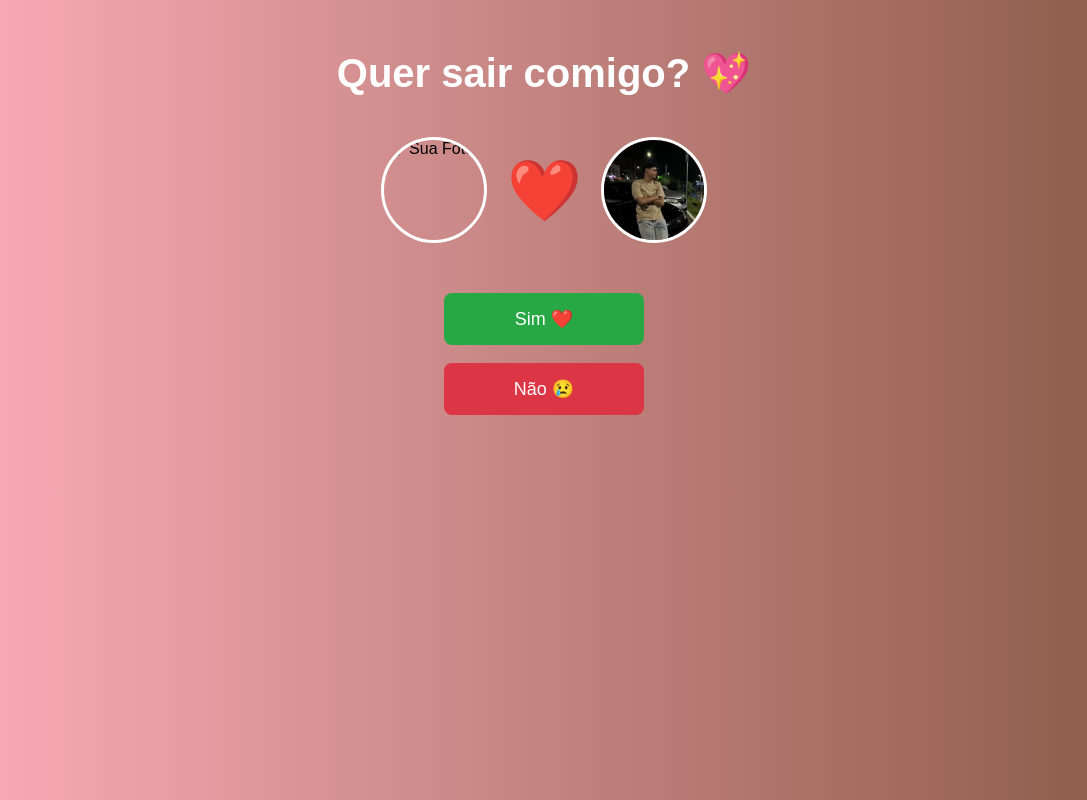
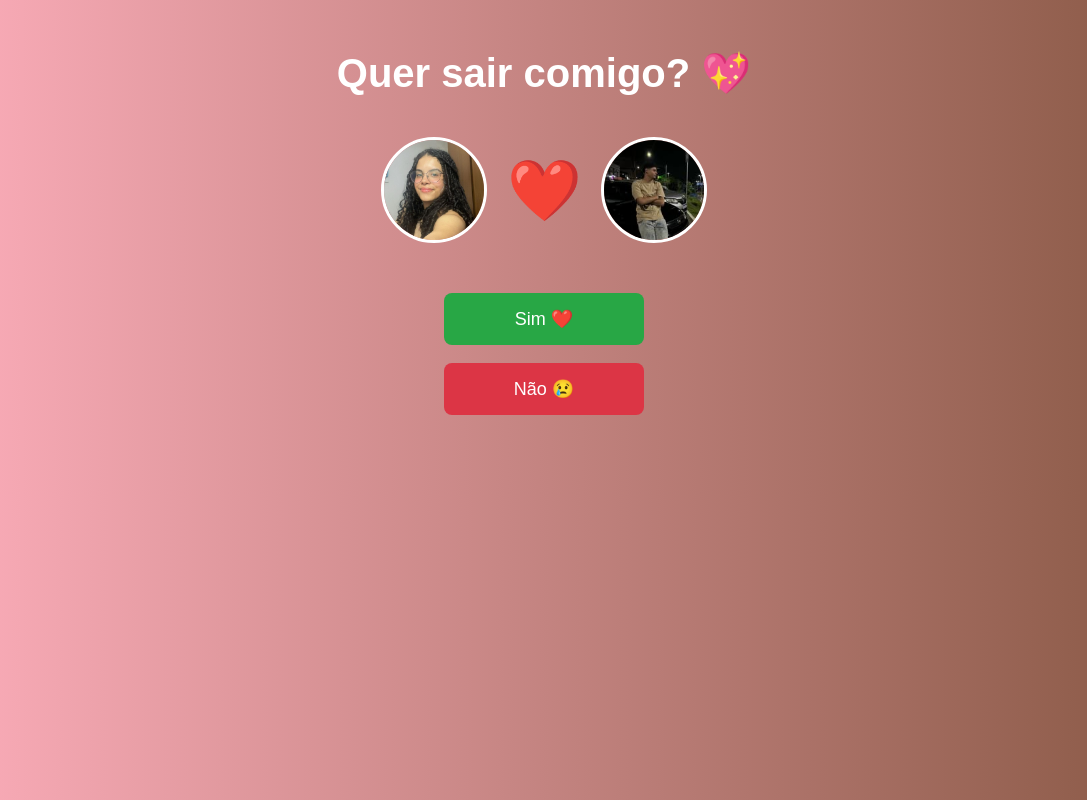
Before and after one commit to kllkd/convit, a plain HTML site: page index.html in a window 1280 px wide. Shown: the whole page, without its empty margins (96-1183 px from the left). Drawn offline with Linux system fonts and the light colour scheme.

Commit message:
Update index.html

```diff
--- a/index.html
+++ b/index.html
@@ -124,7 +124,7 @@
   <h1>Quer sair comigo? 💖</h1>
 
   <div class="photo-heart-container">
-    <img src="WhatsApp Image 2025-06-20 at 13.33.17 (1).jpeg" alt="Sua Foto" class="circle-photo">
+    <img src="WhatsApp Image 2025-06-24 at 16.19.08.jpeg" alt="Sua Foto" class="circle-photo">
     <div class="heart-icon">❤️</div>
     <img src="503754958_18332375467163566_9079411870322388007_n (1).jpg" alt="Foto Dela" class="circle-photo">
   </div>
```
